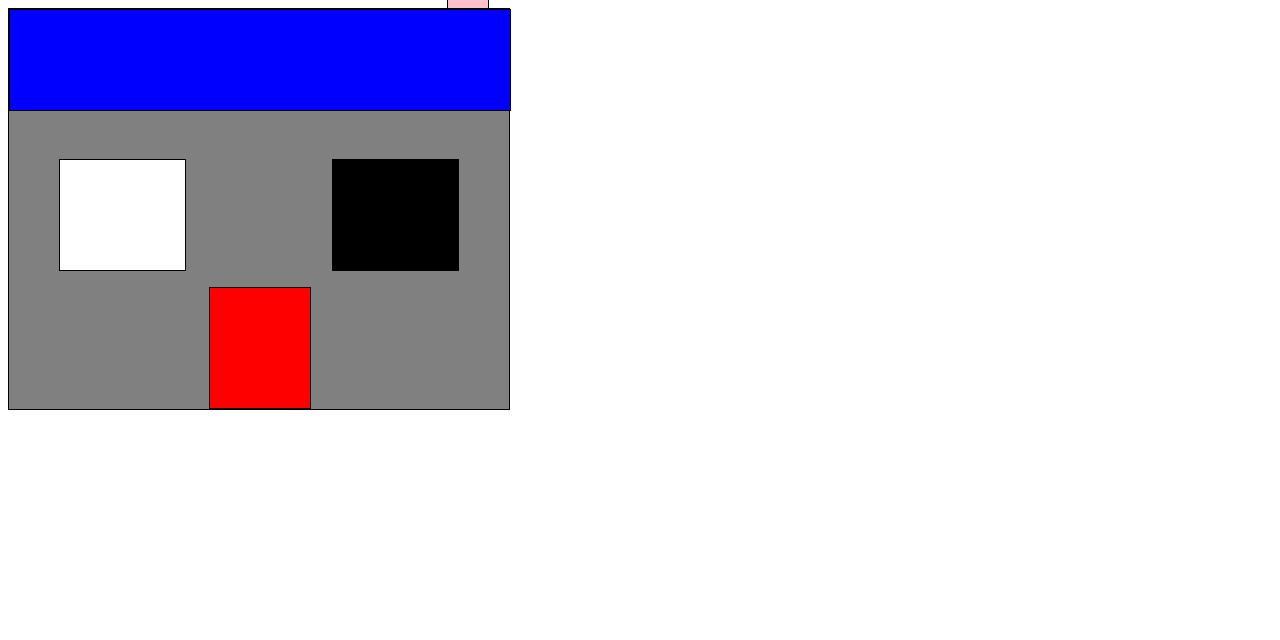
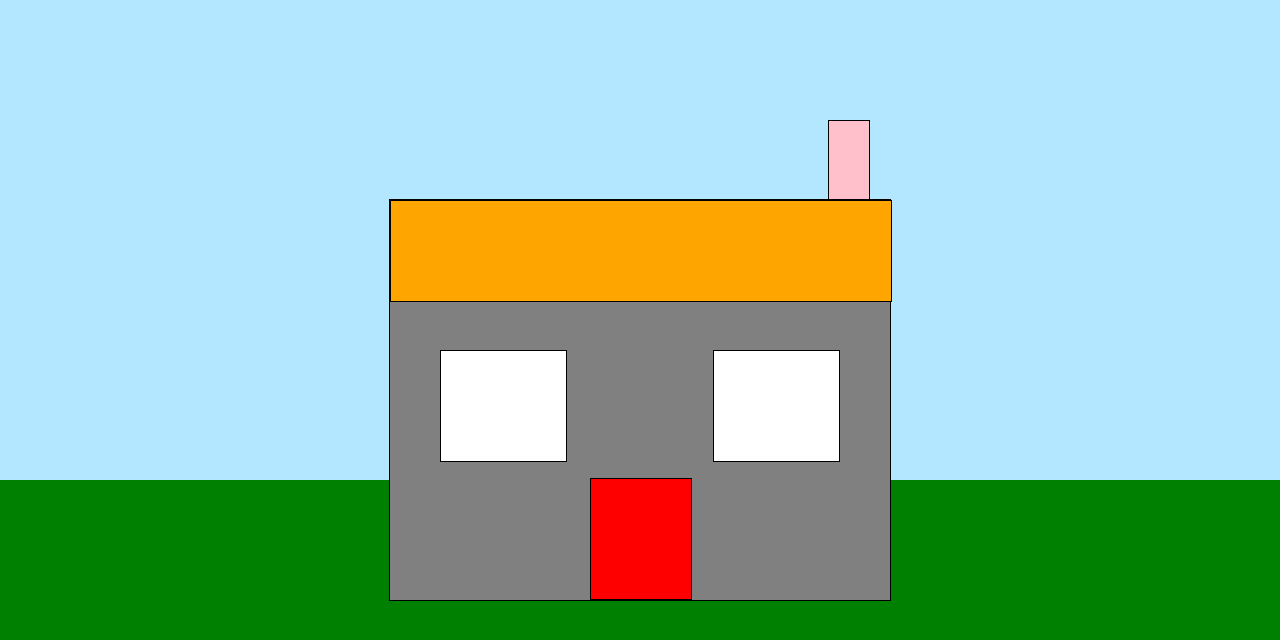
Before and after one commit to doqa-io/house-painting-lab, a plain HTML site: page index.html in a window 1280 px wide. Drawn offline with Linux system fonts and the light colour scheme.

Commit message:
update styles for house layout: modify body background, change roof color to orange, adjust chimney position, and update window background colors

```diff
--- a/styles.css
+++ b/styles.css
@@ -1,3 +1,17 @@
+body {
+    margin: 0;
+    padding: 0;
+    display: flex;
+    justify-content: center;
+    align-items: center;
+    height: 100vh;
+    background: linear-gradient(
+      #b3e6ff,
+      #b3e6ff 60%,
+      green 60%
+    );
+}
+
 #house {
   flex: 0 0 auto;
   position: relative;
@@ -15,12 +29,12 @@
   top: 0;
   width: 500px;
   height: 100px;
-  background-color: blue;
+  background-color: orange;
   border: 1px solid black;
 }
 
 #chimney {
-  top: -20px;
+  top: -80px;
   right: 20px;
   width: 40px;
   height: 80px;
@@ -34,7 +48,7 @@
   right: 50px;
   width: 125px;
   height: 110px;
-  background-color: black;
+  background-color: white;
   border: 1px solid black;
 }
 
```
